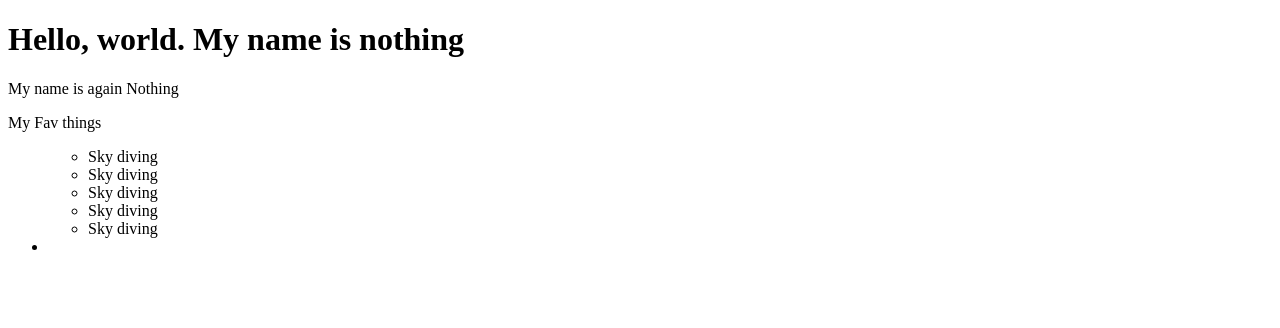
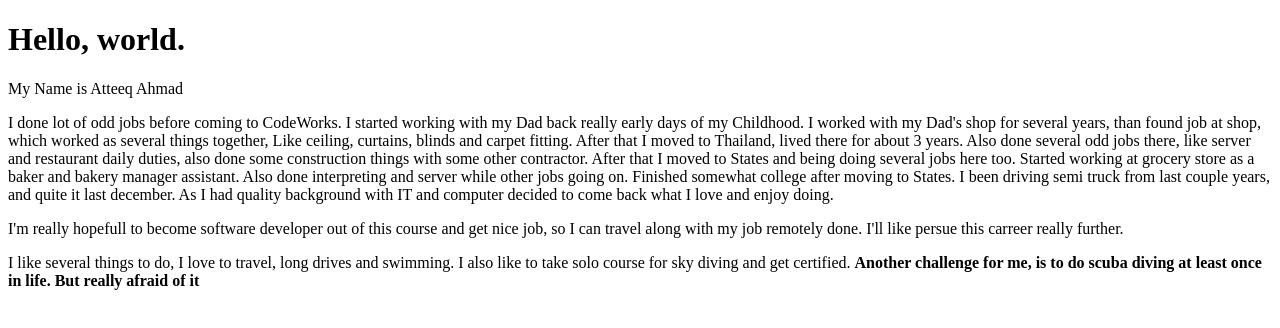
Before and after one commit to lovelycodes/Atteeq-Ahmad, a plain HTML site: page index.html in a window 1280 px wide. Drawn offline with Linux system fonts and the light colour scheme.

Commit message:
Little about me

```diff
--- a/index.html
+++ b/index.html
@@ -9,21 +9,35 @@
 </head>
 
 <body>
-    <h1>Hello, world.
+    <h1>Hello, world.</h1>
+    <p> My Name is Atteeq Ahmad </p>
+    <!-- What I did before Codeworks-->
+    <p> I done lot of odd jobs before coming to CodeWorks. I started working with my Dad back really early days of my
+        Childhood.
+        I worked with my Dad's shop for several years, than found job at shop, which worked as several things together,
+        Like
+        ceiling, curtains, blinds and carpet fitting. After that I moved to Thailand, lived there for about 3 years.
+        Also done several odd jobs there, like server and restaurant
+        daily duties, also done some construction things with some other contractor.
+        After that I moved to States and being doing several jobs here too. Started working at grocery store as a baker
+        and bakery manager assistant.
+        Also done interpreting and server while other jobs going on. Finished somewhat college after moving to States.
+        I been driving semi truck from last couple years, and quite it last december. As I had quality background with
+        IT and computer
+        decided to come back what I love and enjoy doing.
 
-        My name is nothing</h1>
-    <p>My name is again Nothing</p>
-    <p>My Fav things</p>
-    <ul>
-        <ul>
-            <li>Sky diving</li>
-            <li>Sky diving</li>
-            <li>Sky diving</li>
-            <li>Sky diving</li>
-            <li>Sky diving</li>
-        </ul>
-
-        <li></li>
+    </p>
+    <!-- What I hope to get out of this course-->
+    <p>I'm really hopefull to become software developer out of this course and get nice job, so I can travel along with
+        my job
+        remotely done. I'll like persue this carreer really further.</p>
+    <!-- Things I enjoy-->
+    <p> I like several things to do, I love to travel, long drives and swimming. I also like to take solo course for
+        sky
+        diving and get certified. <b> Another challenge for me, is to do scuba diving at least once in life. But really
+            afraid of it</b>
+    </p>
+</body>
 
 </body>
 
```
